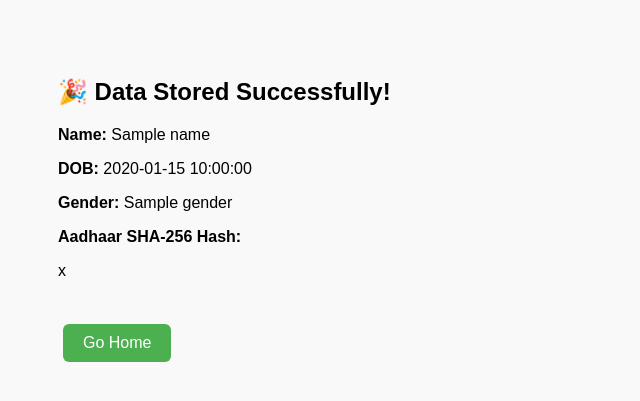
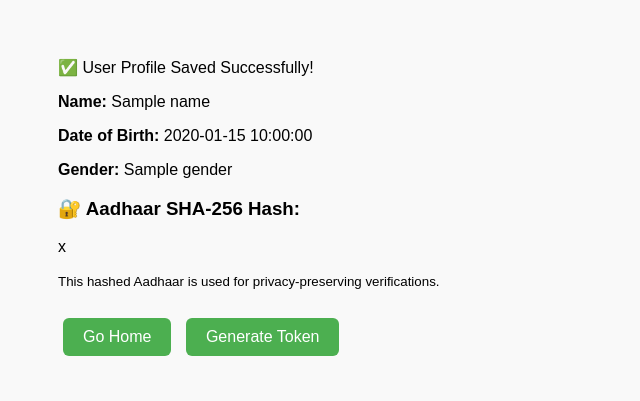
Before and after one commit to ManojRTech/Vault, a Python web app: template pixelgenesis_mvp/static/templates/userdata_success.html in a window 1280 px wide. Shown: the top 401 px of the page, without its empty margins (0-640 px from the left). Run offline with Jinja, Linux system fonts and the light colour scheme; the template is opened without the code that fills it: most values are stand-ins (such as "Sample title", 1, 10 or a date in 2020).

Commit message:
Enhance userdata_success.html with user details

```diff
--- a/pixelgenesis_mvp/static/templates/userdata_success.html
+++ b/pixelgenesis_mvp/static/templates/userdata_success.html
@@ -6,19 +6,26 @@
 </head>
 <body>
 
-<h2>🎉 Data Stored Successfully!</h2>
+<div class="container">
 
-<p><b>Name:</b> {{ name }}</p>
-<p><b>DOB:</b> {{ dob }}</p>
-<p><b>Gender:</b> {{ gender }}</p>
+    <div class="success">✅ User Profile Saved Successfully!</div>
 
-<p><b>Aadhaar SHA-256 Hash:</b></p>
-<p style="word-wrap: break-word; max-width: 500px;">
-    {{ aadhaar_hash }}
-</p>
+    <p><b>Name:</b> {{ name }}</p>
+    <p><b>Date of Birth:</b> {{ dob }}</p>
+    <p><b>Gender:</b> {{ gender }}</p>
 
-<br>
-<a href="/" class="btn">Go Home</a>
+    <div class="hash-box">
+        <h3>🔐 Aadhaar SHA-256 Hash:</h3>
+        <p class="mono">{{ aadhaar_hash }}</p>
+        <small>This hashed Aadhaar is used for privacy-preserving verifications.</small>
+    </div>
+
+    <br>
+
+    <a class="btn" href="/">Go Home</a>
+    <a class="btn" href="/access_request">Generate Token</a>
+
+</div>
 
 </body>
 </html>
```
